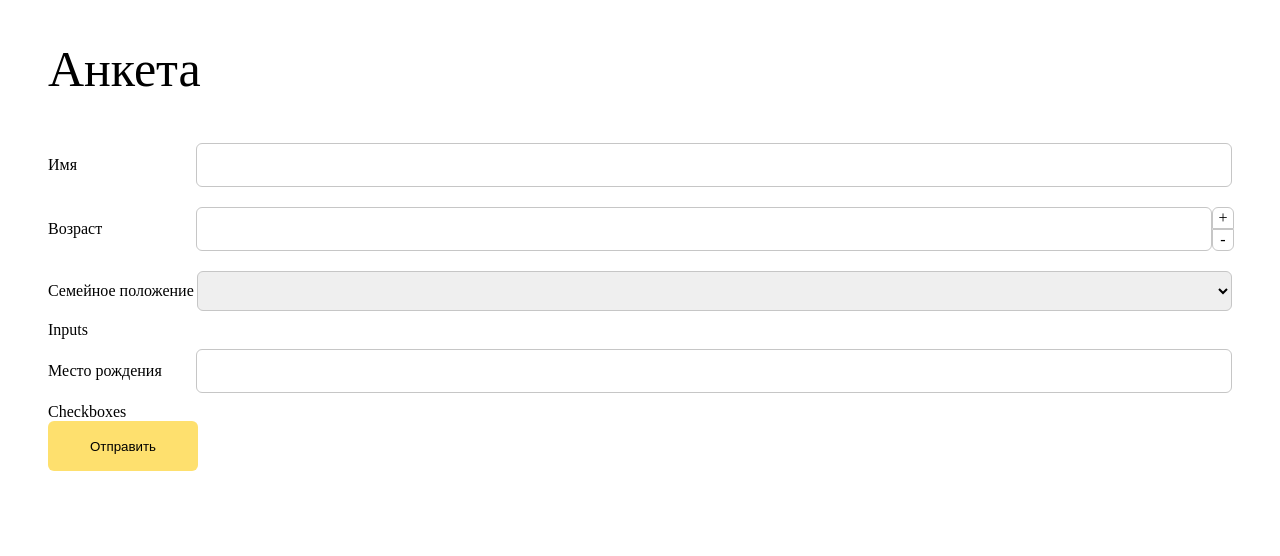
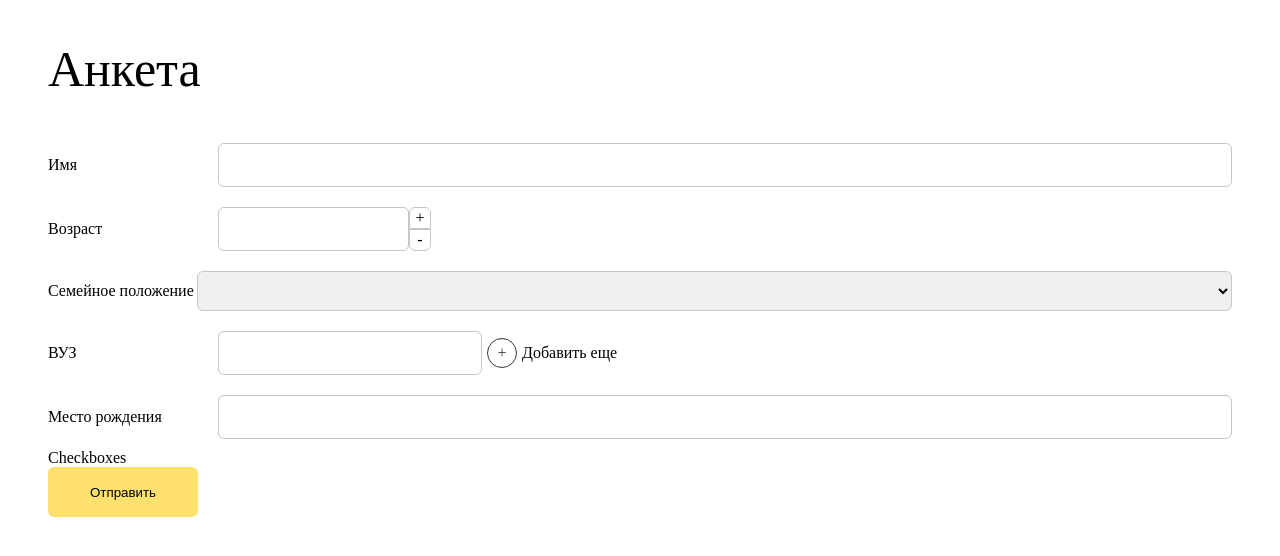
Before and after one commit to olegp306/jsonform, a React (Create React App) app: page / in a window 1280 px wide. Shown: the top 556 px of the page. Built offline with nearby package versions, Linux system fonts and the light colour scheme.

Commit message:
Add Inputs block logic

```diff
--- a/src/components/input/Input.jsx
+++ b/src/components/input/Input.jsx
@@ -2,11 +2,12 @@ import React from "react";
 import s from "./Input.module.scss";
 import cn from "classnames/bind";
 
-const Input = ({ label, className, ...rest }) => {
+const Input = ({ name, label, className, children, ...rest }) => {
   return (
     <div className={s.inputWrapper}>
-      <span className={s.label}>{label}</span>
-      <input className={cn(s.input, className)} {...rest} />
+      {label && <span className={s.label}>{label}</span>}
+      <input name={name} className={cn(s.input, className)} {...rest} />
+      {children}
     </div>
   );
 };
--- a/src/components/input/Input.module.scss
+++ b/src/components/input/Input.module.scss
@@ -2,11 +2,11 @@
   display: flex;
   justify-content: flex-start;
   align-items: center;
-  width: 100%;
 }
 
 .label {
   width: 170px;
+  flex-shrink: 0;
 }
 
 .input {
@@ -15,4 +15,10 @@
   border-radius: 6px;
   height: 40px;
   width: 100%;
+  padding-left: 10px;
+   width: 100%;
+
+  &:focus{
+    outline: 0px;
+  }
 }
--- a/src/components/inputs/Inputs.jsx
+++ b/src/components/inputs/Inputs.jsx
@@ -1,9 +1,53 @@
-import React from 'react';
+import React, { useState } from "react";
+import s from "./Inputs.module.scss";
+import Input from "../input";
 
-const Inputs = () => {
+const SmallInput = props => <Input className={s.smallInput} {...props} />;
+
+const Inputs = ({ name, label, className, values = [], ...rest }) => {
+  const [valuesArray, setValuesArray] = useState([values]);
   return (
-    <div>
-      Inputs
+    <div className={s.inputsWrapper}>
+      <span className={s.label}>{label}</span>
+      <div className={s.inputs}>
+        {valuesArray &&
+          valuesArray.map((value, index) => (
+            <SmallInput
+              onChange={el => {
+                const newValue = el.target.value;
+                let newArray = [...valuesArray];
+                newArray[index] = newValue;
+                setValuesArray(newArray);
+              }}
+              value={value}
+            >
+              {index !== 0 && index === valuesArray.length - 1 && (
+                <span
+                  className={s.remove}
+                  onClick={() => {
+                    let newArr = [...valuesArray];
+                    newArr.splice(index, 1);
+                    setValuesArray([...newArr]);
+                  }}
+                >
+                  X
+                </span>
+              )}
+
+              {index === valuesArray.length - 1 && (
+                <div className={s.plusWrapper}
+                  onClick={() => {
+                    setValuesArray(valuesArray => [...valuesArray, ""]);
+                  }}
+                >
+                  <span className={s.add}>+</span>
+                  <span>Добавить еще</span>
+                </div>
+              )}
+              {/*</div>*/}
+            </SmallInput>
+          ))}
+      </div>
     </div>
   );
 };
--- a/src/components/inputs/Inputs.module.scss
+++ b/src/components/inputs/Inputs.module.scss
@@ -1,6 +1,51 @@
-.inputsWrapper
-{
-    display: inline-flex;
-    justify-content: flex-start;
-    align-items: center;
+.inputsWrapper {
+  display: inline-flex;
+  justify-content: flex-start;
+  align-items: center;
 }
+
+.inputs {
+  display: inline-flex;
+  flex-direction: column;
+  justify-content: flex-start;
+}
+
+.label {
+  width: 170px;
+  flex-shrink: 0;
+}
+
+.smallInput {
+  width: 250px;
+}
+
+.buttonsWrapper {
+  display: flex;
+  justify-content: flex-start;
+  align-items: center;
+  width: 80px;
+}
+
+.plusWrapper {
+  cursor: pointer;
+}
+.remove,
+.add {
+  display: inline-flex;
+  justify-content: center;
+  align-items: center;
+  cursor: pointer;
+  color: #ffffff;
+  box-sizing: border-box;
+  margin: 0 5px;
+
+  width: 30px;
+  height: 30px;
+  background-color: #f4202a;
+  border-radius: 15px;
+}
+.add {
+  background-color: #ffffff;
+  color: #383838;
+  border: 1px #383838 solid;
+}
```
